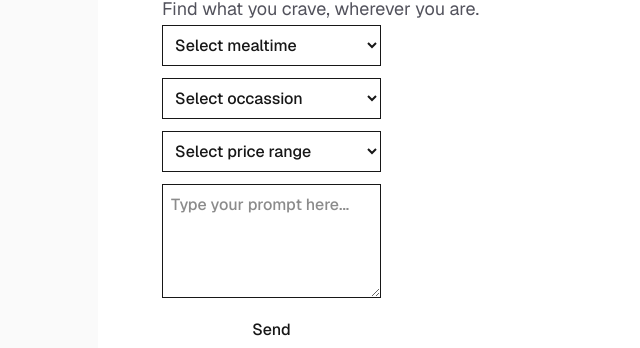
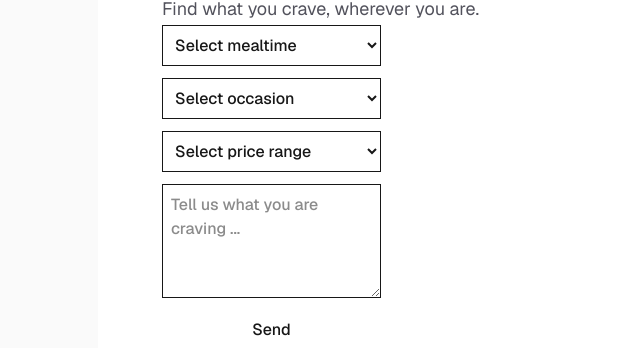
Before and after one commit to mitchwilson/cravely, a Next.js app: page / in a window 1280 px wide. Shown: the part 199-547 px from the top of the page, without its empty margins (158-798 px from the left). Built offline with nearby package versions, Linux system fonts and the light colour scheme; no server answers.

Commit message:
chore: fix spelling and content edits

```diff
--- a/app/OpenAIChat.tsx
+++ b/app/OpenAIChat.tsx
@@ -56,7 +56,7 @@ export default function OpenAIChat() {
           onChange={e => setOccasion(e.target.value)}
           className="border p-2"
         >
-          <option value="">Select occassion</option>
+          <option value="">Select occasion</option>
           <option value="Normal">Normal</option>
           <option value="Birthday">Birthday</option>
           <option value="Date">Date</option>
@@ -75,7 +75,7 @@ export default function OpenAIChat() {
           value={prompt}
           onChange={e => setPrompt(e.target.value)}
           rows={4}
-          placeholder="Type your prompt here..."
+          placeholder="Tell us what you are craving ..."
           required
         />
         <button type="submit" disabled={loading} style={{ padding: 8 }}>
```
